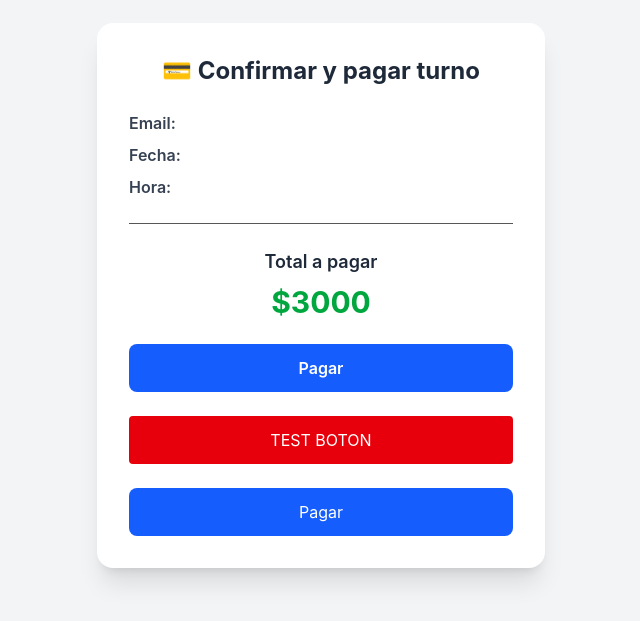
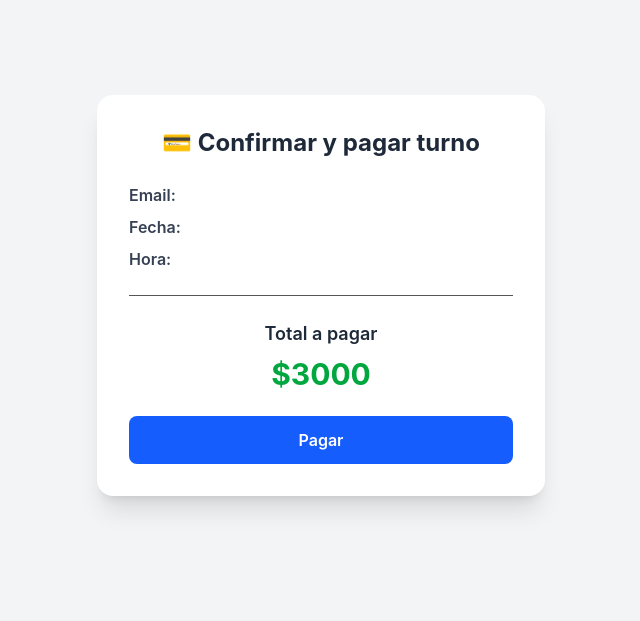
Before and after one commit to palazzid88/servigo-app, a Next.js app: page /pago-turno in a window 1280 px wide. Shown: the part 105-726 px from the top of the page, without its empty margins (319-959 px from the left). Built offline with nearby package versions, Linux system fonts and the light colour scheme.

Commit message:
se trabaja en boton pagar seña

```diff
--- a/src/app/pago-turno/PagoTurnoClient.js
+++ b/src/app/pago-turno/PagoTurnoClient.js
@@ -88,23 +88,6 @@ export default function PagoTurnoClient() {
           className="mt-6 w-full bg-blue-600 hover:bg-blue-700 active:scale-95 text-white font-semibold py-3 rounded-lg transition"        >
           {loading ? "Redirigiendo..." : "Pagar"}
         </button>
-
-        <button
-  onClick={handlePago}
-  disabled={loading}
-  className="mt-6 w-full bg-red-600 text-white py-3 rounded"
->
-  TEST BOTON
-</button>
-
-<button
-  onClick={handlePago}
-  disabled={loading}
-  className="mt-6 w-full !bg-blue-600 !text-white py-3 rounded-lg"
->
-  {loading ? "Redirigiendo..." : "Pagar"}
-</button>
-
       </div>
     </div>
   );
```
